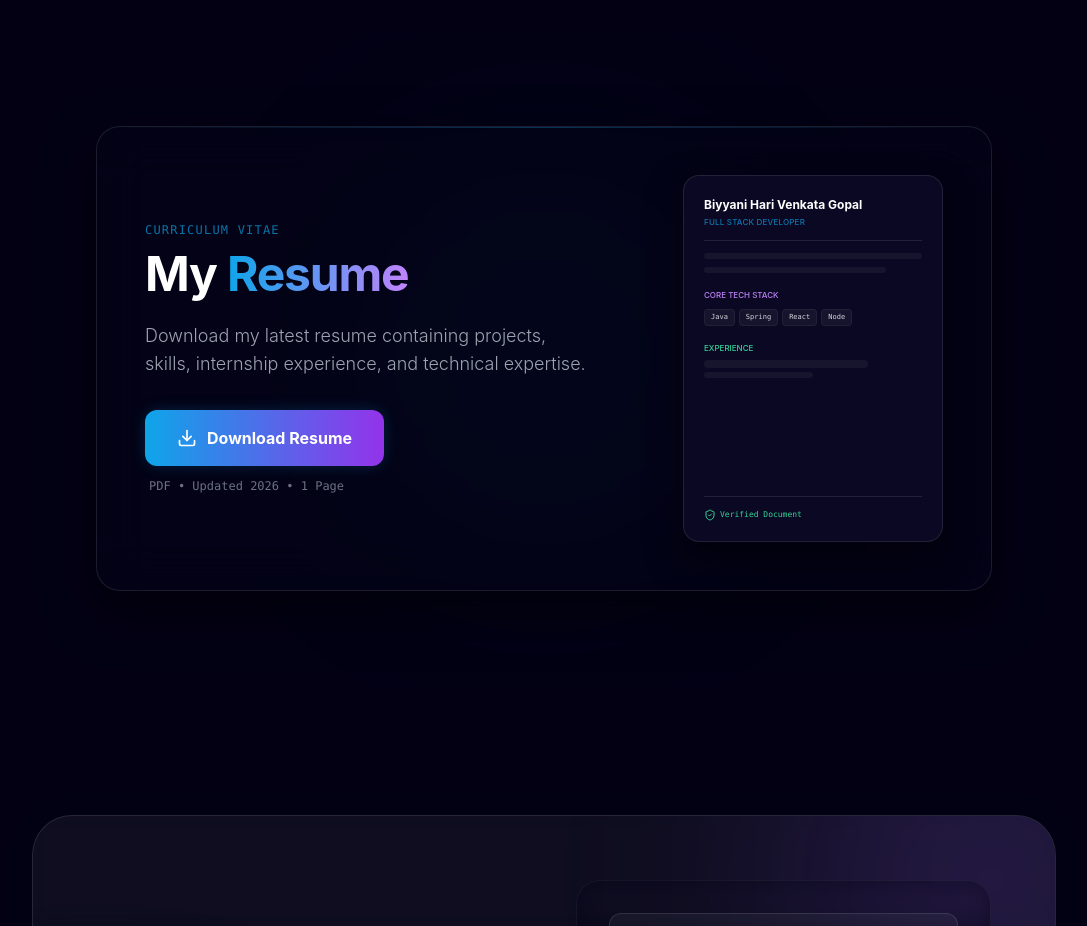
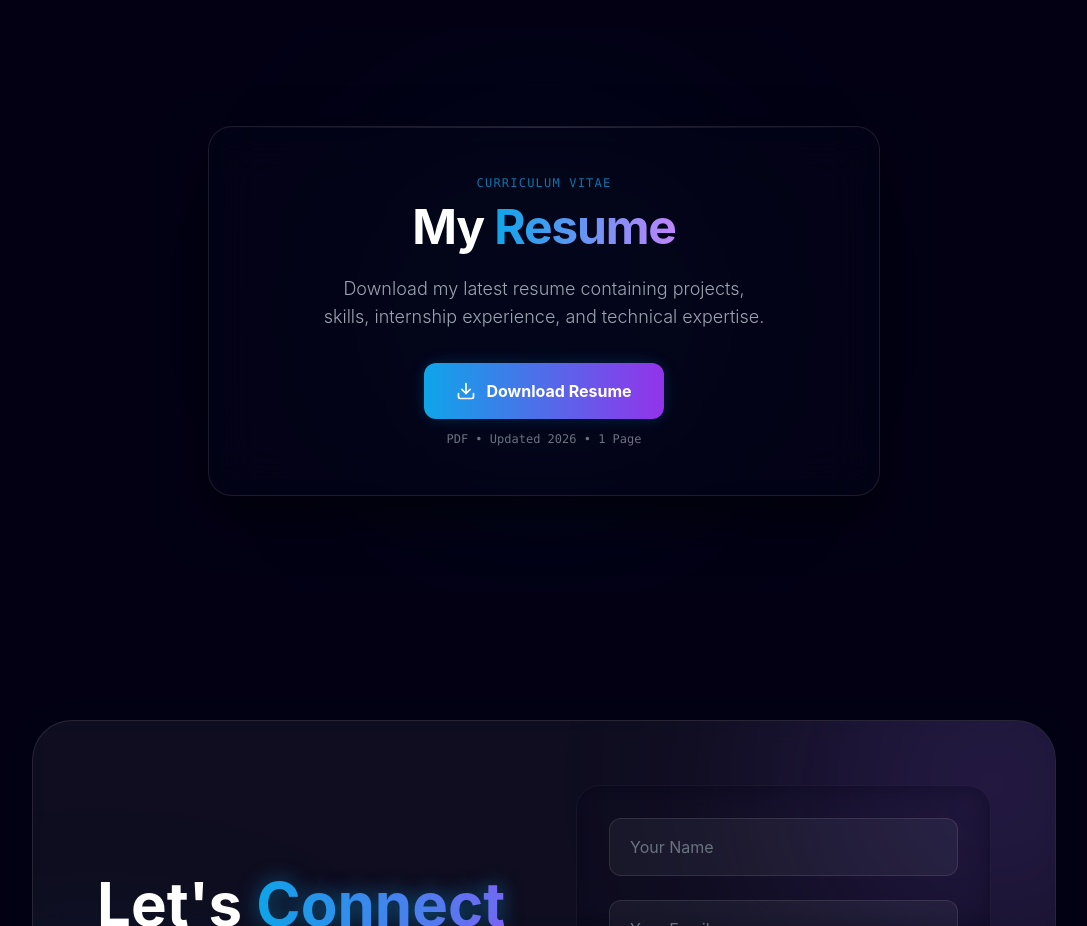
Before and after one commit to hari07-git/Portfolio, a React (Vite) app: page / in a window 1280 px wide. Shown: the part 7700-8626 px from the top of the page, without its empty margins (96-1183 px from the left). Built offline with nearby package versions, Linux system fonts and the light colour scheme.

Commit message:
feat: refine Resume section to a centered layout and remove side preview card

```diff
--- a/src/components/Resume.jsx
+++ b/src/components/Resume.jsx
@@ -1,6 +1,5 @@
 import { motion } from 'framer-motion';
-import { PROFILE } from '../data';
-import { Download, ShieldCheck } from 'lucide-react';
+import { Download } from 'lucide-react';
 
 export default function Resume() {
   return (
@@ -10,22 +9,20 @@ export default function Resume() {
 
       <div className="container mx-auto px-6 relative z-10">
 
-        {/* Elegant Glass Card Container */}
+        {/* Compact Elegant Glass Card Container */}
         <motion.div
           initial={{ opacity: 0, y: 30 }}
           whileInView={{ opacity: 1, y: 0 }}
           viewport={{ once: true, margin: "-100px" }}
           transition={{ duration: 0.8, ease: "easeOut" }}
-          className="max-w-4xl mx-auto rounded-3xl border border-white/10 bg-[#07051b]/40 backdrop-blur-xl p-8 md:p-12 relative overflow-hidden shadow-[0_20px_50px_rgba(0,0,0,0.5)] group"
+          className="max-w-2xl mx-auto rounded-3xl border border-white/10 bg-[#07051b]/40 backdrop-blur-xl p-8 md:p-12 relative overflow-hidden shadow-[0_20px_50px_rgba(0,0,0,0.5)] flex flex-col items-center text-center group"
         >
           {/* Subtle brand neon glow border top */}
           <div className="absolute top-0 left-0 right-0 h-[1px] bg-gradient-to-r from-transparent via-primary/30 to-transparent" />
 
-          <div className="grid md:grid-cols-[1.2fr_0.8fr] gap-12 items-center">
-
-            {/* LEFT: Heading, Description, Single Premium Button */}
-            <div>
-              <div className="text-xs font-mono text-primary/70 tracking-widest mb-3 uppercase">Curriculum Vitae</div>
+          <div className="text-xs font-mono text-primary/70 tracking-widest mb-3 uppercase select-none">
+            Curriculum Vitae
+          </div>
 
           <h2 className="text-4xl md:text-5xl font-bold text-white mb-6 tracking-tight">
             My <span className="text-transparent bg-clip-text bg-gradient-to-r from-primary to-purple-400">Resume</span>
@@ -35,8 +32,8 @@ export default function Resume() {
             Download my latest resume containing projects, skills, internship experience, and technical expertise.
           </p>
 
-              {/* Single Premium CTA Button & Metadata */}
-              <div className="flex flex-col items-start gap-3">
+          {/* Centered Premium CTA Button & Metadata */}
+          <div className="flex flex-col items-center gap-3">
             <a
               href="/resume.pdf"
               download="Biyyani_Hari_Venkata_Gopal_Resume.pdf"
@@ -46,66 +43,11 @@ export default function Resume() {
               Download Resume
             </a>
 
-                <span className="text-xs font-mono text-gray-500 pl-1 select-none">
+            <span className="text-xs font-mono text-gray-500 select-none">
               PDF • Updated 2026 • 1 Page
             </span>
           </div>
-            </div>
 
-            {/* RIGHT: Minimal Resume Preview (Static/Non-interactive) */}
-            <div className="flex justify-center md:justify-end">
-              <motion.div
-                whileHover={{ scale: 1.02 }}
-                transition={{ duration: 0.4, ease: "easeOut" }}
-                className="w-full max-w-[260px] aspect-[1/1.41] rounded-2xl border border-white/10 bg-[#0a0822] p-5 relative overflow-hidden shadow-[0_15px_35px_rgba(0,0,0,0.5)] group/card select-none"
-              >
-                {/* Soft neon border glow */}
-                <div className="absolute inset-0 border border-primary/0 group-hover/card:border-primary/20 rounded-2xl transition-colors duration-500" />
-
-                {/* Minimal preview mockup */}
-                <div className="w-full h-full flex flex-col justify-between text-[10px] text-gray-500">
-                  <div>
-                    {/* Header info */}
-                    <div className="border-b border-white/10 pb-3 mb-3">
-                      <div className="text-[12px] font-bold text-white">{PROFILE.name}</div>
-                      <div className="text-[8px] text-primary/70 tracking-wide font-medium mt-0.5 uppercase">{PROFILE.roleHeadline}</div>
-                    </div>
-
-                    {/* Summary mock */}
-                    <div className="w-full h-1.5 bg-white/5 rounded mb-2" />
-                    <div className="w-5/6 h-1.5 bg-white/5 rounded mb-4" />
-
-                    {/* Skills mock */}
-                    <div className="text-[8px] font-medium text-purple-400 mb-2 uppercase">Core Tech Stack</div>
-                    <div className="flex flex-wrap gap-1 mb-4">
-                      {["Java", "Spring", "React", "Node"].map((tech, idx) => (
-                        <span key={idx} className="text-[7px] bg-white/5 px-1.5 py-0.5 rounded border border-white/5 text-gray-300 font-mono">
-                          {tech}
-                        </span>
-                      ))}
-                    </div>
-
-                    {/* Experience mock */}
-                    <div className="text-[8px] font-medium text-emerald-400 mb-1.5 uppercase">Experience</div>
-                    <div className="w-3/4 h-2 bg-white/5 rounded mb-1" />
-                    <div className="w-1/2 h-1.5 bg-white/5 rounded" />
-                  </div>
-
-                  {/* Verification stamp */}
-                  <div className="border-t border-white/10 pt-3 flex justify-between items-center text-[8px] font-mono">
-                    <span className="flex items-center gap-1 text-emerald-400">
-                      <ShieldCheck className="w-3 h-3" />
-                      Verified Document
-                    </span>
-                  </div>
-                </div>
-
-                {/* Glare overlay */}
-                <div className="absolute inset-0 bg-gradient-to-tr from-white/0 via-white/5 to-white/10 opacity-0 group-hover/card:opacity-100 transition-opacity duration-500 pointer-events-none" />
-              </motion.div>
-            </div>
-
-          </div>
         </motion.div>
       </div>
     </section>
```
Lines whose indentation alone changed are shown as unchanged.
